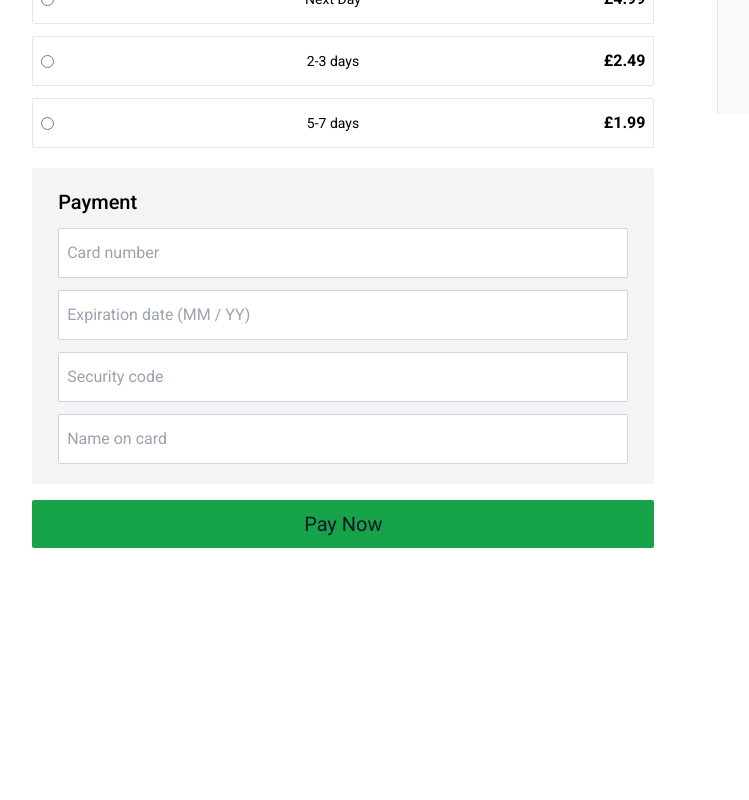
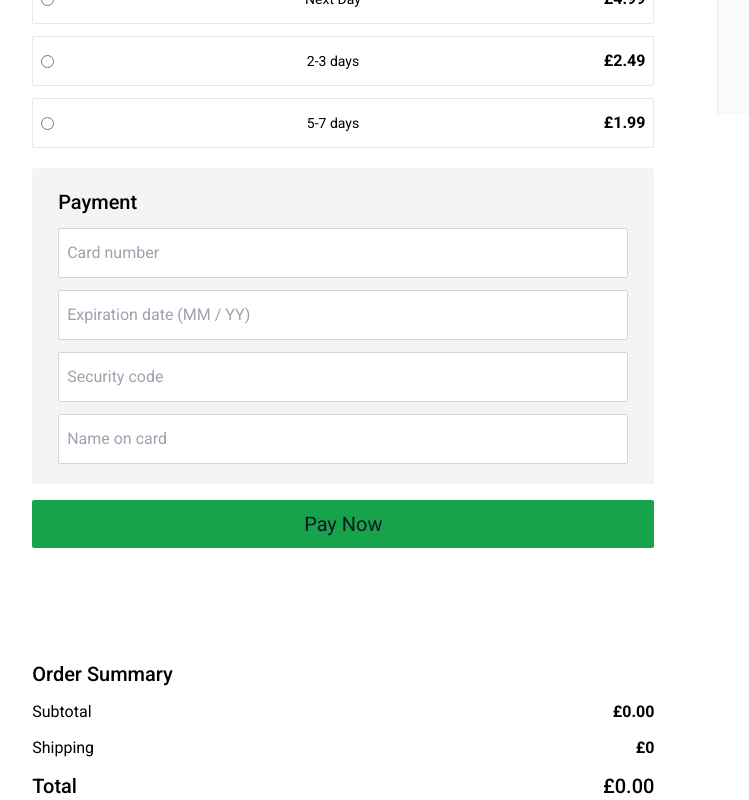
Before and after one commit to nadrojb/ecom-store-react-typescript, a React (Vite) app: page /checkout in a window 1280 px wide. Shown: the part 686-1486 px from the top of the page, without its empty margins (30-779 px from the left). Before the commit the page ends 1250 px from the top, so only its background shows below. Built offline with nearby package versions, Linux system fonts and the light colour scheme.

Commit message:
in the process of created a mobile order summary section

```diff
--- a/src/Pages/Checkout/index.tsx
+++ b/src/Pages/Checkout/index.tsx
@@ -250,6 +250,33 @@ function Checkout() {
               className="w-full text-center text-gray-900 text-xl bg-green-600 rounded-sm h-12 my-4 "
             />
           </form>
+          <div className="w-10/12 mx-auto lg:">
+          <h2 className="text-xl font-medium lg:pt-24">Order Summary</h2>
+          <div className="">
+            {cartItems.map((item) => (
+              <CheckoutProductCard
+                key={item.id}
+                id={item.id}
+                quantity={item.quantity}
+                title={item.title}
+                image={item.image}
+                price={item.price}
+              />
+            ))}
+          </div>
+          <div className="flex justify-between mt-3">
+            <h4>Subtotal</h4>
+            <h4 className="font-semibold">£{FormatPrice(subTotal)}</h4>
+          </div>
+          <div className="flex justify-between mt-3">
+            <h4>Shipping</h4>
+            <h4 className="font-semibold">£{shippingPrice}</h4>
+          </div>
+          <div className="flex justify-between mt-3">
+            <h2 className="text-xl font-medium">Total</h2>
+            <h2 className="text-xl font-medium">£{FormatPrice(totalPrice)}</h2>
+          </div>
+          </div>
         </div>
         <section className="mb-20 w-10/12 mx-auto lg:w-5/12 lg:bg-gray-50 lg:h-screen lg:px-10 lg:border-l lg:fixed right-0 top-0 overflow-scroll">
           <h2 className="text-xl font-medium lg:pt-24">Order Summary</h2>
@@ -277,7 +304,6 @@ function Checkout() {
             <h2 className="text-xl font-medium">Total</h2>
             <h2 className="text-xl font-medium">£{FormatPrice(totalPrice)}</h2>
           </div>
-          <div></div>
         </section>
       </section>
     </>
```
